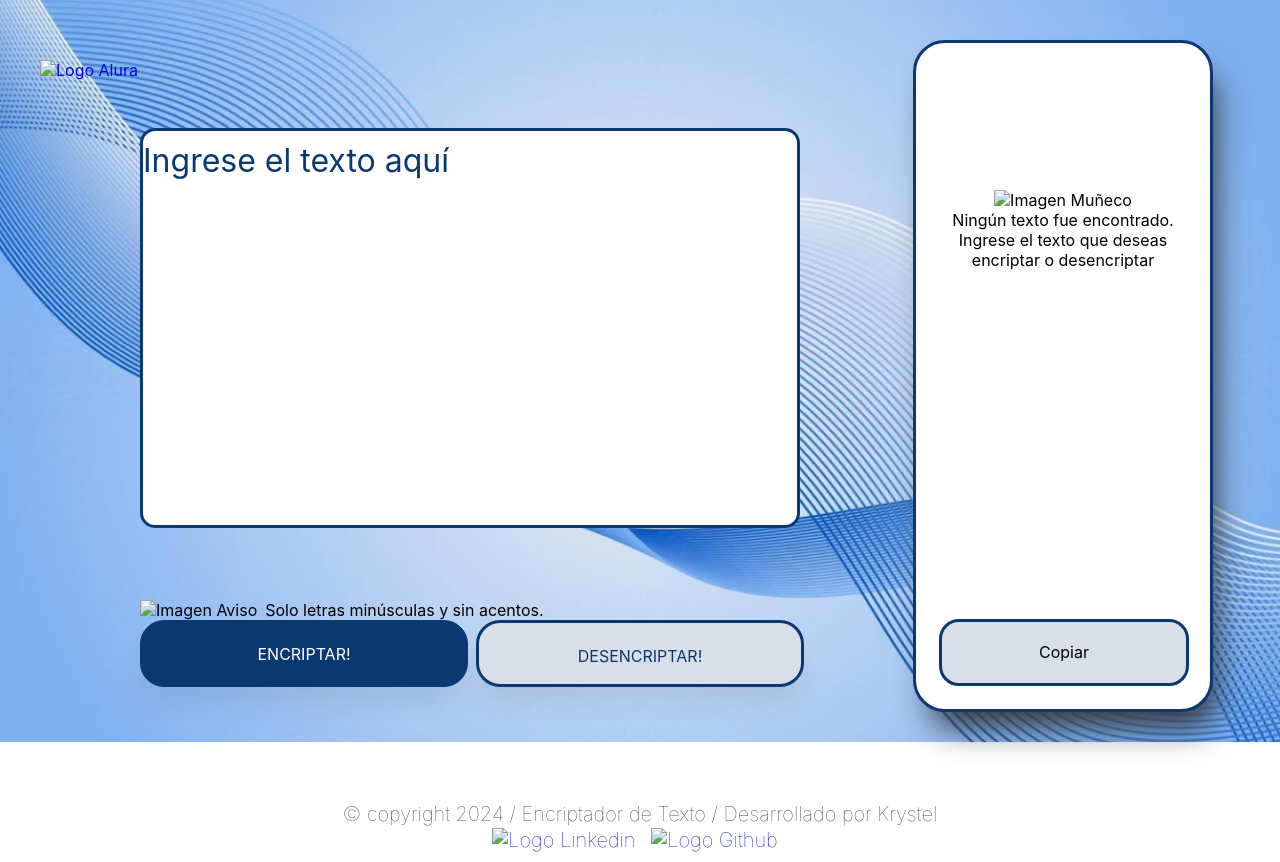
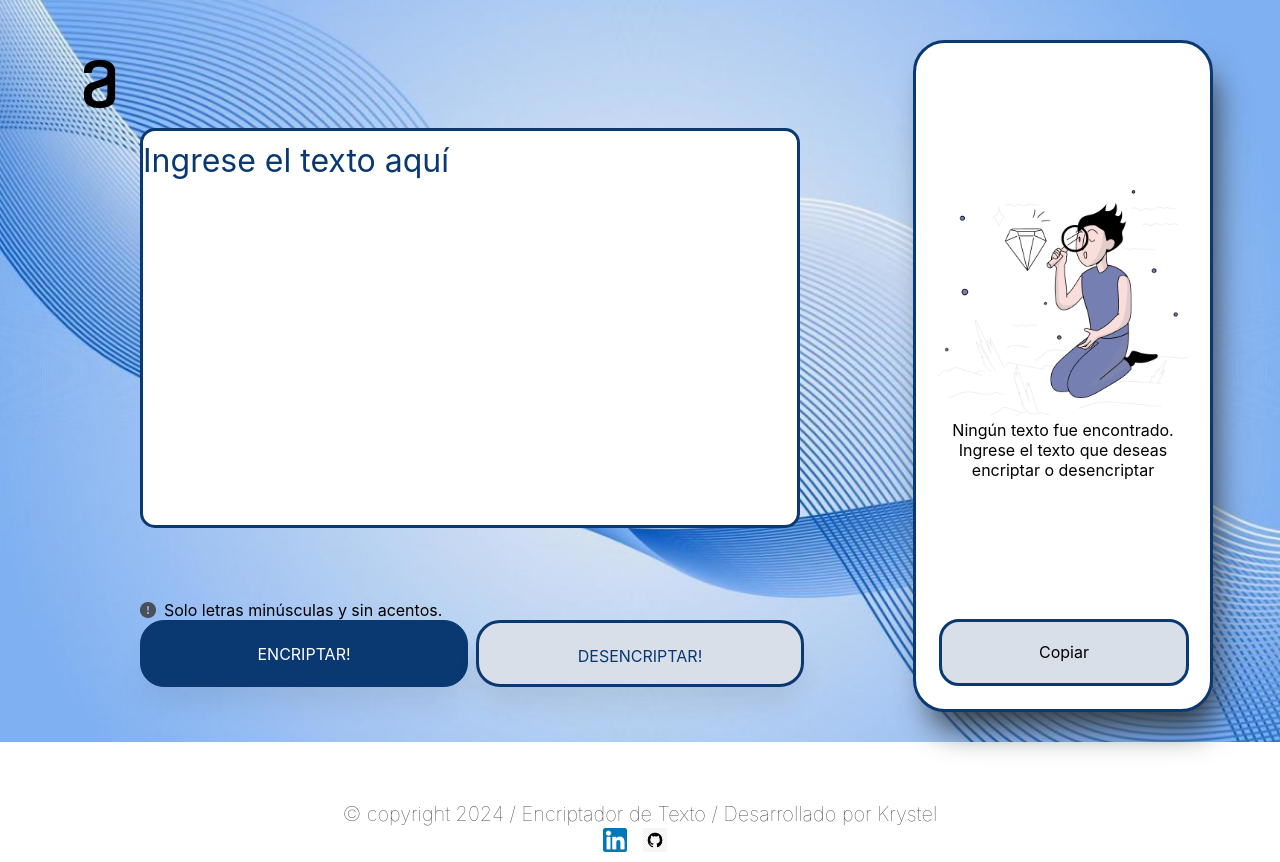
Before and after one commit to Krystel-13/Challengue-Alura-One, a plain HTML site: page index.html in a window 1280 px wide. Drawn offline with Linux system fonts and the light colour scheme; files whose address does not match are found by name.

Commit message:
Update index.html

```diff
--- a/index.html
+++ b/index.html
@@ -5,12 +5,12 @@
     <meta name="viewport" content="width=device-width, initial-scale=1.0">
     <title>Encriptador de texto</title>
     <link rel="stylesheet" href="styles.css"/>
-    <link rel="icon" href="img/Logo.png" type="image/png"/>
+    <link rel="icon" href="Logo.png" type="image/png"/>
 </head>
 <body>
     <header>
         <a href="#" rel="">
-            <img src="img/Log2.png" alt="Logo Alura" class="Logo">
+            <img src="Log2.png" alt="Logo Alura" class="Logo">
         </a>
     </header>
 
@@ -18,7 +18,7 @@
         <section class="encriptador">
             <textarea class="encriptar" placeholder="Ingrese el texto aquí"></textarea>
             <div class="encriptador-aviso">
-                <img src="img/Vector.png" alt="Imagen Aviso" class="img-aviso">
+                <img src="Vector.png" alt="Imagen Aviso" class="img-aviso">
                 <p class="texto-aviso">Solo letras minúsculas y sin acentos.</p>
             </div>
             <div class="encriptador-contenedor">
@@ -28,7 +28,7 @@
         </section>
         <section class="tarjeta">
             <div class="tarjeta-contenedor">
-                <img src="img/Muñeco.png" alt="Imagen Muñeco" class="img-contenedor">
+                <img src="Muñeco.png" alt="Imagen Muñeco" class="img-contenedor">
                 <p class="texto-uno">Ningún texto fue encontrado.</p>
                 <p class="texto-dos">Ingrese el texto que deseas encriptar o desencriptar</p>
             </div>
@@ -40,10 +40,10 @@
     <footer>
         <p class="copyright">&copy; copyright 2024 / Encriptador de Texto / Desarrollado por Krystel</p>
         <a href="#" rel="">
-            <img src="img/lin.png" alt="Logo Linkedin" class="icono linked">
+            <img src="lin.png" alt="Logo Linkedin" class="icono linked">
         </a>
         <a href="#" rel="">
-            <img src="img/git.png" alt="Logo Github" class="icono git">
+            <img src="git.png" alt="Logo Github" class="icono git">
         </a>
     </footer>
     <!-- Modal para mensaje de éxito -->
```
